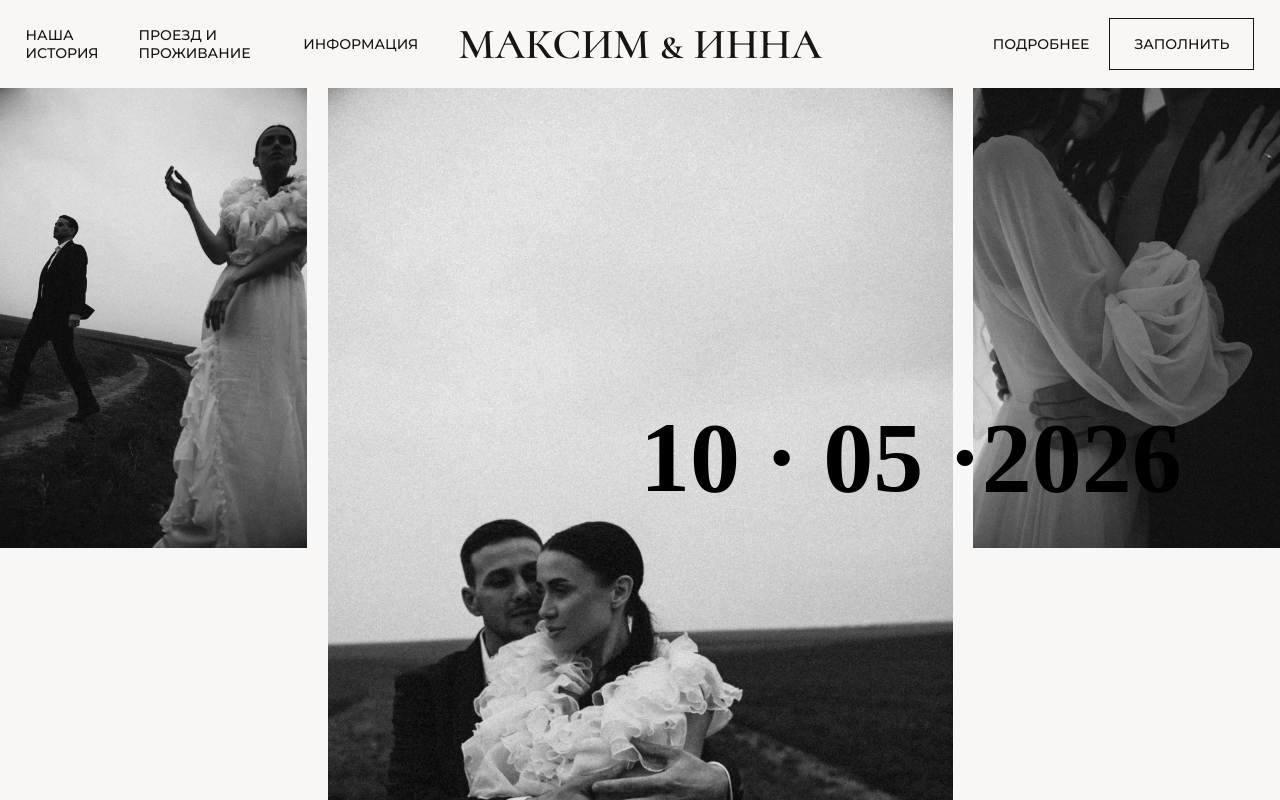
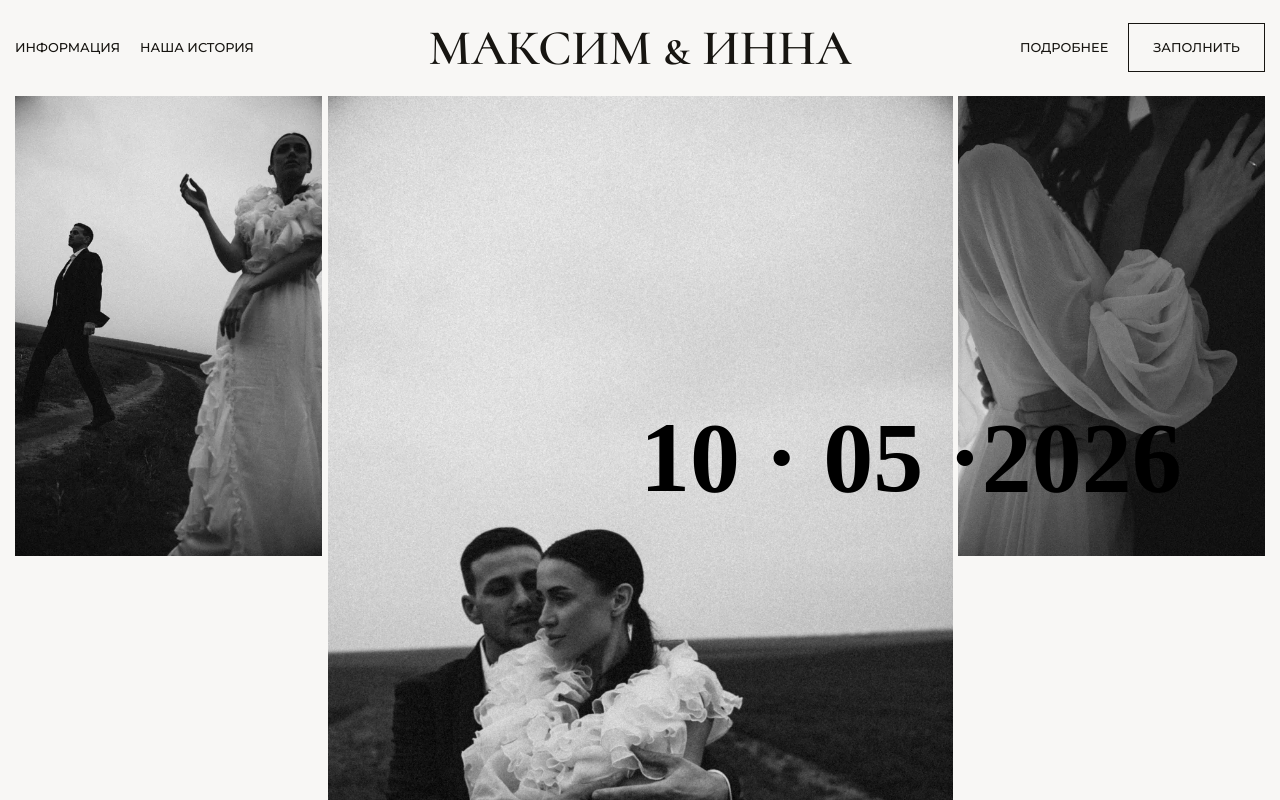
Before and after one commit to maxsotnikov/wedding-invite, a React (Vite) app: page / in a window 1280 px wide. Shown: the top 800 px of the page. Built offline with nearby package versions, Linux system fonts and the light colour scheme.

Commit message:
add styles to header

```diff
--- a/src/layout/header/Header.module.scss
+++ b/src/layout/header/Header.module.scss
@@ -1,16 +1,21 @@
 @use '../../styles/variables' as *;
 @import "../../assets/fonts/fonts.scss";
+@import '../../styles/globalStyles';
 
 .header {
+  padding: 1.4vw 0;
+
+  font-family: 'Montserrat', sans-serif;
+  font-weight: 500;
+  font-size: clamp(10px, 1vw, 15px);
+}
+
+.wrapper {
+  @extend %container;
   display: grid;
   grid-template-columns: 1fr auto 1fr;
   align-items: center;
   gap: 40px;
-  padding: 1.4vw 2vw;
-
-  font-family: 'Montserrat', sans-serif;
-  font-weight: 500;
-  font-size: 14px;
 }
 
 .navRight {
@@ -19,9 +24,9 @@
 
 .title {
   font-family: 'Cormorant SC';
-  font-size: 43px;
+  font-size: clamp(30px, 5vw, 50px);
   font-weight: 600;
-  align-self: center;
+  justify-self: center;
   text-transform: uppercase;
   color: $primaryColor
 }
--- a/src/layout/header/Header.tsx
+++ b/src/layout/header/Header.tsx
@@ -2,9 +2,9 @@ import s from './Header.module.scss'
 import {Nav, type NavItemProps} from './navigation/Nav.tsx';
 
 const leftNav: NavItemProps[] = [
+  {title: 'Информация', link: '/'},
+  // {title: 'Проезд и проживание', link: '/'},
   {title: 'Наша история', link: '/'},
-  {title: 'Проезд и проживание', link: '/'},
-  {title: 'Информация', link: '/'},
 ]
 const rightNav: NavItemProps[] = [
   {title: 'Подробнее', link: '/'},
@@ -14,12 +14,15 @@ const rightNav: NavItemProps[] = [
 export const Header = () => {
   return (
     <header className={s.header}>
-      <Nav items={leftNav} />
-      <h1 className={s.title}>Максим & Инна</h1>
-      <Nav
-        items={rightNav}
-        className={s.navRight}
-      />
+      <div className={s.wrapper}>
+        <Nav items={leftNav} className={s.navLeft}/>
+        <h1 className={s.title}>Максим & Инна</h1>
+        <Nav
+          items={rightNav}
+          className={s.navRight}
+        />
+      </div>
+
     </header>
   );
 };
--- a/src/layout/header/navigation/Nav.module.scss
+++ b/src/layout/header/navigation/Nav.module.scss
@@ -3,6 +3,7 @@
 .list {
   display: flex;
   align-items: center;
+  flex-wrap: wrap;
   text-transform: uppercase;
   gap: 20px;
 }
--- a/src/layout/main/sections/main/MainSection.module.css
+++ b/src/layout/main/sections/main/MainSection.module.scss
@@ -1,3 +1,9 @@
+@import '../../../../styles/globalStyles';
+
+.contentWrapper {
+  @extend %container;
+}
+
 .imageWrapper {
   display: grid;
   grid-template-columns: 307px 625px 307px;
--- a/src/layout/main/sections/main/MainSection.tsx
+++ b/src/layout/main/sections/main/MainSection.tsx
@@ -4,12 +4,12 @@ import secondPhoto
   from '../../../../assets/images/olga-solodilova-Ty1NNPJUsW8-unsplash.webp'
 import thirdPhoto
   from '../../../../assets/images/olga-solodilova-LeQVHiw5nww-unsplash.webp'
-import s from './MainSection.module.css'
+import s from './MainSection.module.scss'
 
 export const MainSection = () => {
   return (
     <section>
-
+      <div className={s.contentWrapper}>
         <div className={s.imageWrapper}>
           <img
             src={firstPhoto}
@@ -27,10 +27,10 @@ export const MainSection = () => {
             className={s.img}
           />
         </div>
-
         <h2 className={s.date}>10 · 05 ·2026</h2>
-
-      <p className={s.text}>Join us as we embark on a journey of love, joy, and eternal happiness.</p>
+        <p className={s.text}>Join us as we embark on a journey of love, joy,
+          and eternal happiness.</p>
+      </div>
 
     </section>
   );
--- a/src/styles/globalStyles.scss
+++ b/src/styles/globalStyles.scss
@@ -20,3 +20,12 @@ a {
 ul, li {
   list-style: none;
 }
+
+%container {
+  max-width: 1440px;
+  width: 100%;
+//  padding: 0 15px;
+  padding-inline: clamp(15px, 1vw, 50px);
+  margin: 0 auto;
+//  border: 1px solid red;
+}
```
Lines whose indentation alone changed are shown as unchanged.
